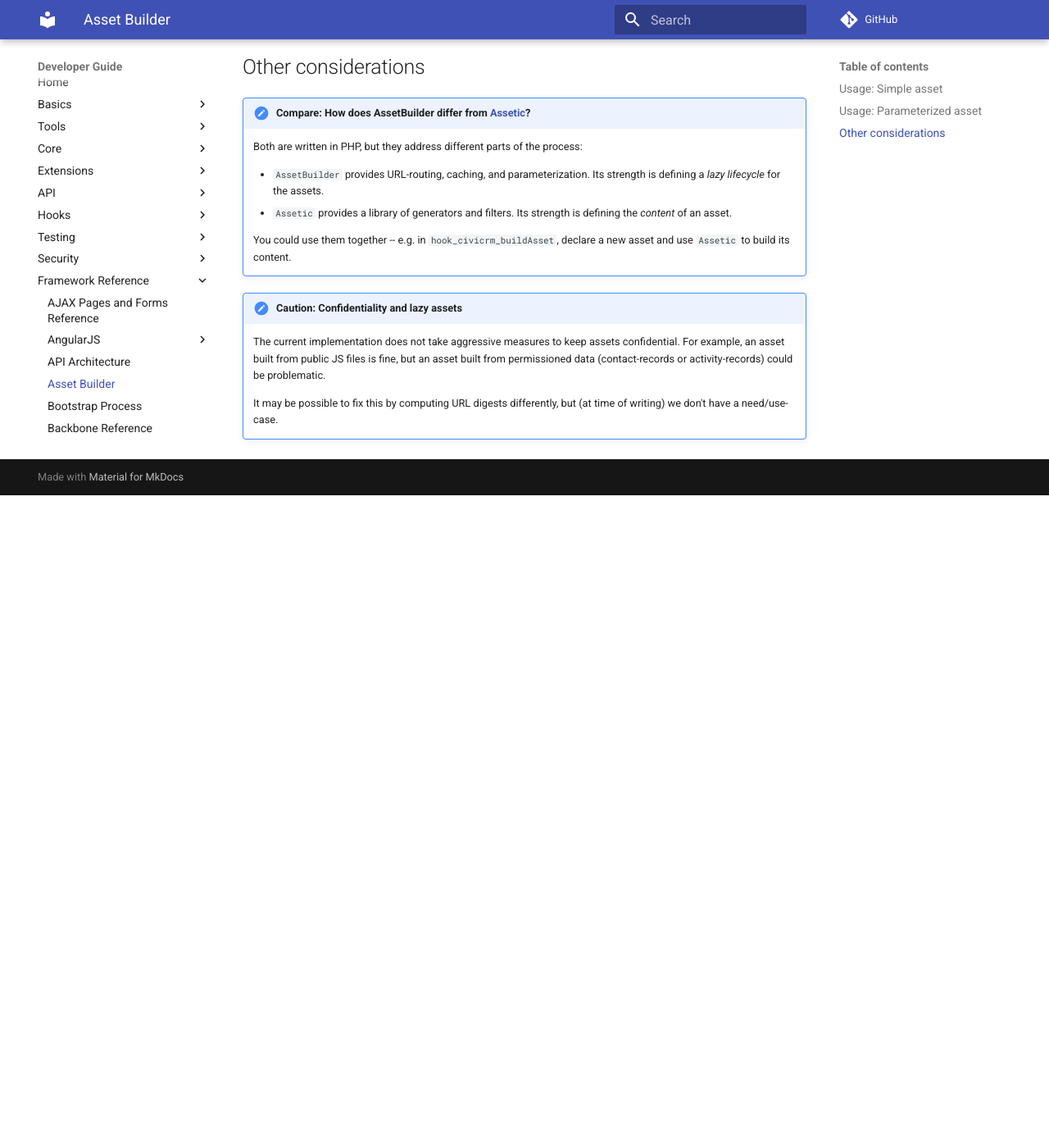
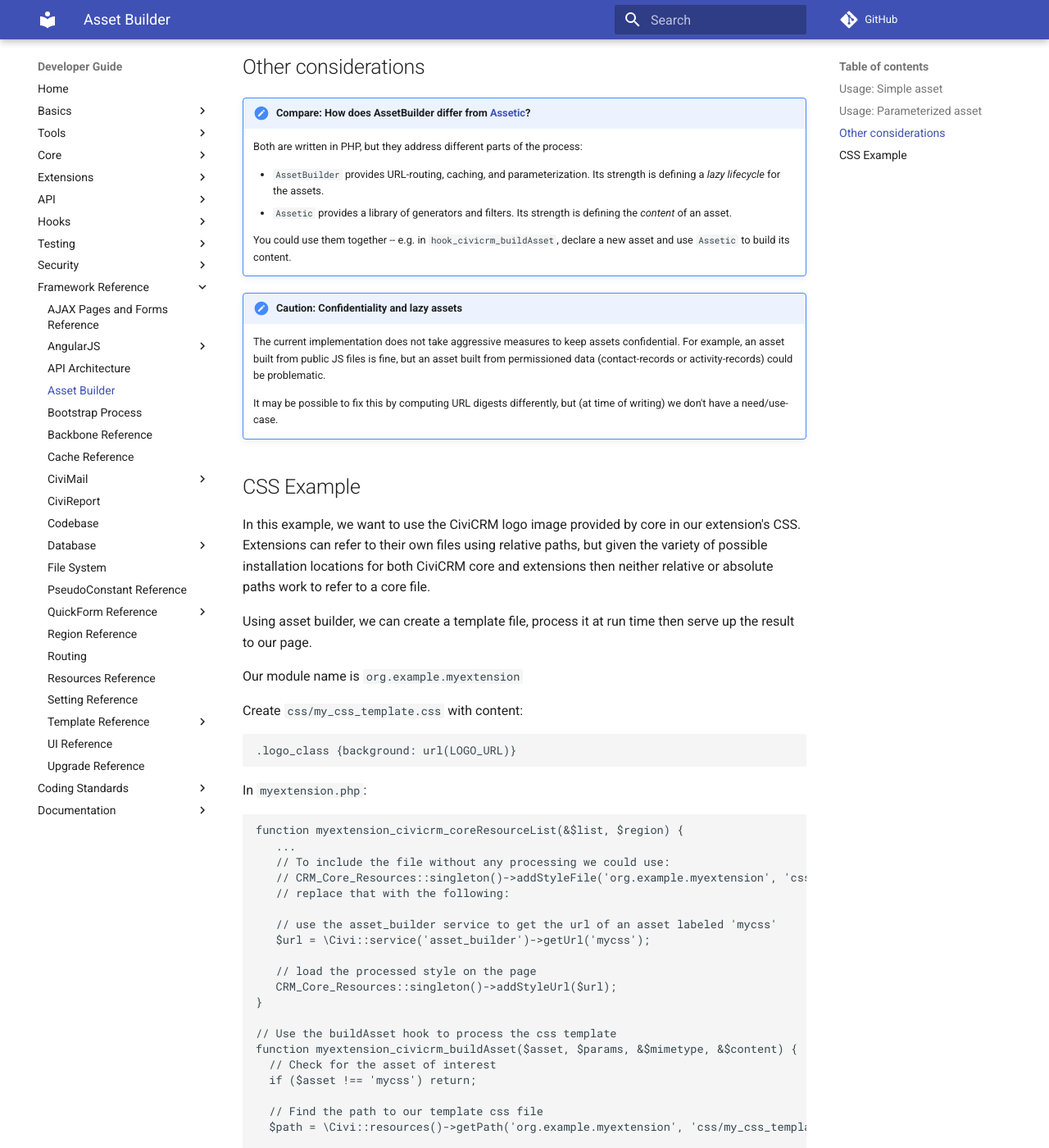
Before and after one commit to civicrm/civicrm-dev-docs, an MkDocs documentation site: the page built from docs/framework/asset-builder.md, in a window 1280 px wide and 1400 px high, scrolled down 2581 px. Shown: the whole window at 82% size. Built offline with MkDocs 1.6.1 and Material for MkDocs 9.7.7, drawn with Linux system fonts in a browser that asks for light colours; comment, search, counter and statistics services are not loaded; old or Windows-style settings are respelled for this version of MkDocs; before the commit the page ends 3185 px from its top, so only the background shows below that; some of the changed text lies outside the part shown.

Commit message:
Add step-by-step example using Asset Builder for CSS

````diff
--- a/docs/framework/asset-builder.md
+++ b/docs/framework/asset-builder.md
@@ -141,3 +141,74 @@
 
     It may be possible to fix this by computing URL digests differently, but
     (at time of writing) we don't have a need/use-case.
+
+## CSS Example
+
+In this example, we want to use the CiviCRM logo image provided by core in our extension's CSS.  Extensions can refer to their own files using relative paths, but given the variety of possible installation locations for both CiviCRM core and extensions then neither relative or absolute paths work to refer to a core file.
+
+Using asset builder, we can create a template file, process it at run time then serve up the result to our page.
+
+Our module name is `org.example.myextension`
+
+Create `css/my_css_template.css` with content:
+
+```css
+.logo_class {background: url(LOGO_URL)}
+```
+
+In `myextension.php`:
+
+```php
+function myextension_civicrm_coreResourceList(&$list, $region) {
+   ...
+   // To include the file without any processing we could use:
+   // CRM_Core_Resources::singleton()->addStyleFile('org.example.myextension', 'css/my_css.css');
+   // replace that with the following:
+
+   // use the asset_builder service to get the url of an asset labeled 'mycss'
+   $url = \Civi::service('asset_builder')->getUrl('mycss');
+
+   // load the processed style on the page
+   CRM_Core_Resources::singleton()->addStyleUrl($url);
+}
+
+// Use the buildAsset hook to process the css template
+function myextension_civicrm_buildAsset($asset, $params, &$mimetype, &$content) {
+  // Check for the asset of interest
+  if ($asset !== 'mycss') return;
+
+  // Find the path to our template css file
+  $path = \Civi::resources()->getPath('org.example.myextension', 'css/my_css_template.css');
+
+  // Read in the template
+  $raw = file_get_contents($path);
+
+  // Get the URL of the image we want from Core
+  // Note that the 'civicrm' string here is a special to refer to the installation location of the core files
+  $url = \Civi::resources()->getUrl('civicrm', 'i/logo_sm.png');
+
+  // Replace the LOGO_URL token in the file with the actual url
+  // Note that $content is passed by reference to this hook function
+  $content = str_replace('LOGO_URL', $url, $raw);
+
+  // Set the mimetype appropriately for the type of content
+  // Note that $mimetype is passed by reference to this hook function
+  $mimetype = 'text/css';
+}
+```
+
+Check it is functioning correctly with:
+```
+$ cv ev '$x = \Civi::service("asset_builder")->render("mycss"); echo $x["content"];'
+```
+
+To see the generated URL use:
+```
+$ cv ev 'return \Civi::service("asset_builder")->getURL("mycss");'
+```
+
+Notes:
+
+1. The result is cached normally so this does not add significant overhead.
+
+1. If your extension is providing multiple CSS files, they can be combined and processed together by looping around the `file_get_contents()` line reducing the number of http requests your extension pages need to make.
````
